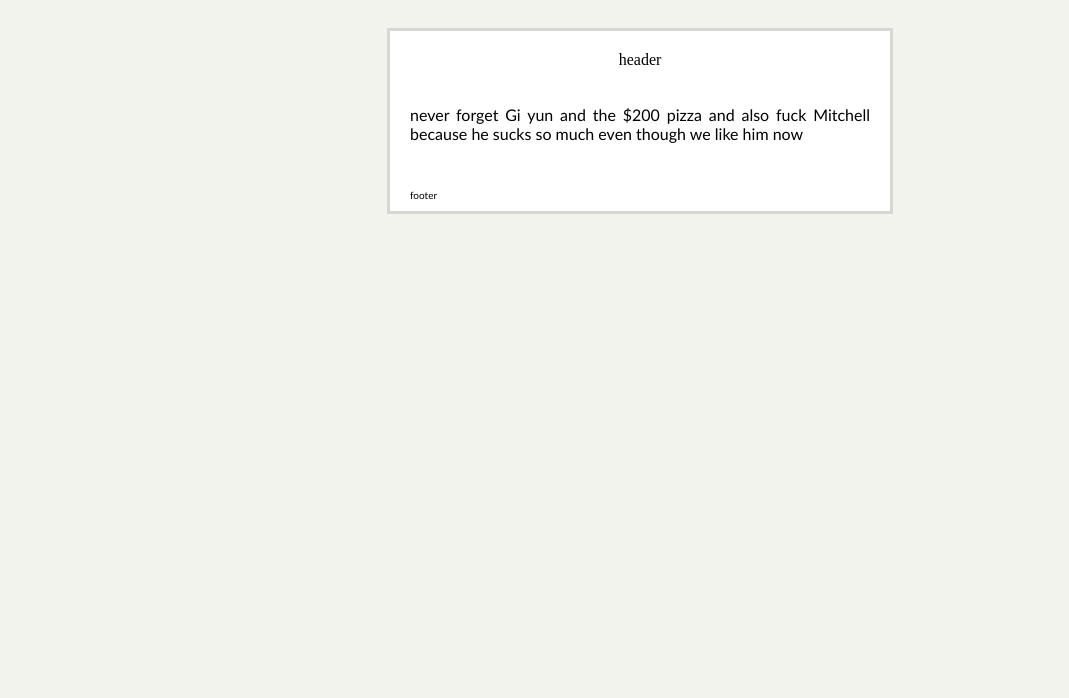
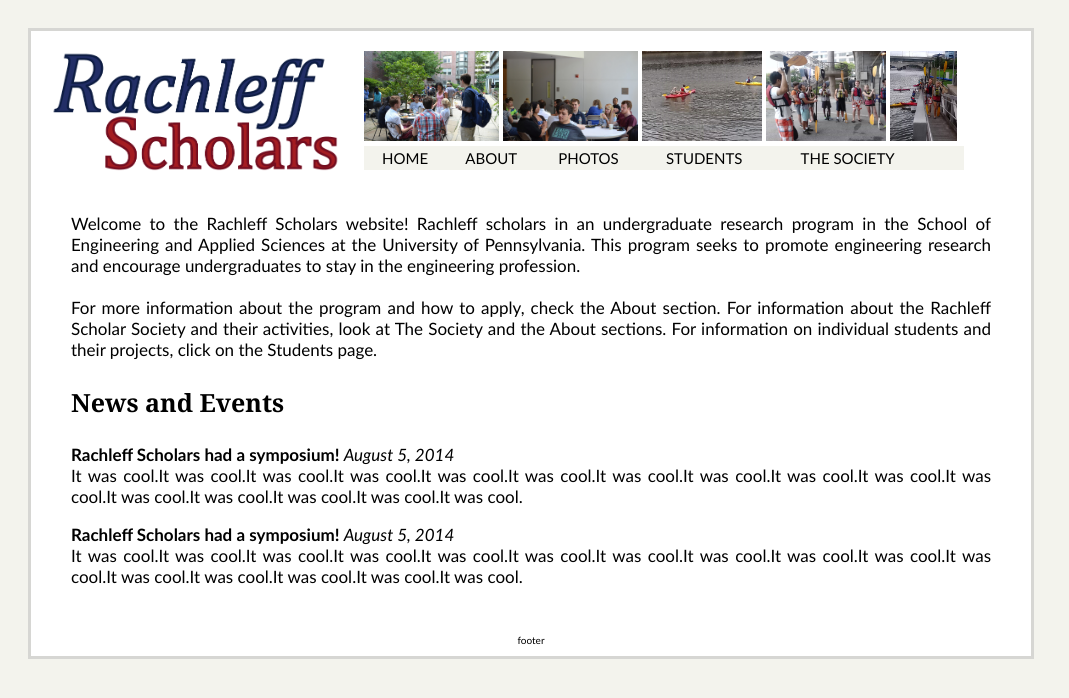
Before and after one commit to alexwhit/Rachleff-Website, a plain HTML site: page index.html in a window 1280 px wide. Shown: the whole page, without its empty margins (0-1069 px from the left). Drawn offline with Linux system fonts and the light colour scheme.

Commit message:
added header and body

```diff
--- a/index.html
+++ b/index.html
@@ -6,7 +6,8 @@
 <style type="text/css">
 body {background-color:#F3F3ED;}
 div.mainbase {background-color: white;
-			  width: 500px;<!--make flexible-->
+			  vertical-align: middle;
+			  width: 1000px;<!--make flexible-->
 			  height: 1000px;
 			  display: inline-block;
 			  border-style: solid;
@@ -18,8 +19,25 @@ div.mainbase {background-color: white;
 div.header {padding: 20px;
 			}
 
-div.body {padding-left: 20px;
-			 padding-right: 20px;
+			div.rlogo {float: left;
+					   padding-right: 25px;
+						}
+
+			div.imagebar {overflow: hidden;
+						  height: 90px;
+						  width: 645px;
+						  }
+
+			div.navbar {font-family: Candara, Calibri, Segoe, "Segoe UI", Optima, Arial, sans-serif;
+						font-size: 15px;
+						height: 30px;
+						width: 100%;
+						padding-top: 5px;
+						}
+
+div.body {clear: both;
+		  padding-left: 40px;
+		  padding-right: 40px;
 			}
 
 div.footer {padding-left: 20px;
@@ -29,10 +47,16 @@ div.footer {padding-left: 20px;
 
 p.body {font-family: Candara, Calibri, Segoe, "Segoe UI", Optima, Arial, sans-serif;
 		text-align: justify;
+		font-size: 17px;
 		}
 
+p.bodyheader {font-family: Cambria, Georgia, serif;
+			  font-size: 25px;
+			  font-weight: bold;
+			  }
+
 p.footer {font-family: Candara, Calibri, Segoe, "Segoe UI", Optima, Arial, sans-serif;
-		  text-align: justify;
+		  text-align: center;
 		  font-size: 10px;
 		  font-color: #D6D6D3;
 		  }
@@ -41,15 +65,51 @@ p.footer {font-family: Candara, Calibri, Segoe, "Segoe UI", Optima, Arial, sans-
 
 <body>
 <!--place entire body here-->
-<center>
 <div class="mainbase">
 	<div class="header">
-	header
+		<div class="rlogo">
+			<img src="img/RS_logo1.png" height=120>
+		</div>
+		<div class="imagebar">
+			<img src="img/scrolling/1.jpg" height=90>
+			<img src="img/scrolling/2.jpg" height=90>
+			<img src="img/scrolling/3.jpg" height=90>
+			<img src="img/scrolling/4.jpg" height=90>
+			<img src="img/scrolling/5.jpg" height=90>
+			<img src="img/scrolling/1.jpg" height=90>
+		</div>
+		<div class="navbar">
+			<table border="0" style="width:600px; background-color:#F3F3ED; padding-left:15px">
+				<td>HOME</td>
+				<td>ABOUT</td>
+				<td>PHOTOS</td>
+				<td>STUDENTS</td>
+				<td>THE SOCIETY</td>
+			</table>
+		</div>
 	</div>
 
 	<div class="body">
 		<p class="body">
-		never forget Gi yun and the $200 pizza and also fuck Mitchell because he sucks so much even though we like him now
+		Welcome to the Rachleff Scholars website! Rachleff scholars in an undergraduate research program in the School of Engineering and Applied Sciences at the University of Pennsylvania. This program seeks to promote engineering research and encourage undergraduates to stay in the engineering profession.
+        <br><br>
+		For more information about the program and how to apply, check the About section. For information about the Rachleff Scholar Society and their activities, look at The Society and the About sections. For information on individual students and their projects, click on the Students page.
+		</p>
+
+		<p class="bodyheader">
+		News and Events
+		</p>
+
+		<p class="body">
+		<b> Rachleff Scholars had a symposium! </b> <i> August 5, 2014 </i>
+		<br>
+		It was cool.It was cool.It was cool.It was cool.It was cool.It was cool.It was cool.It was cool.It was cool.It was cool.It was cool.It was cool.It was cool.It was cool.It was cool.It was cool.
+		</p>
+
+		<p class="body">
+		<b> Rachleff Scholars had a symposium! </b> <i> August 5, 2014 </i>
+		<br>
+		It was cool.It was cool.It was cool.It was cool.It was cool.It was cool.It was cool.It was cool.It was cool.It was cool.It was cool.It was cool.It was cool.It was cool.It was cool.It was cool.
 		</p>
 	</div>
 
@@ -59,7 +119,6 @@ p.footer {font-family: Candara, Calibri, Segoe, "Segoe UI", Optima, Arial, sans-
 		</p>
 	</div>
 </div>
-</center>
 </body>
 
 
```
